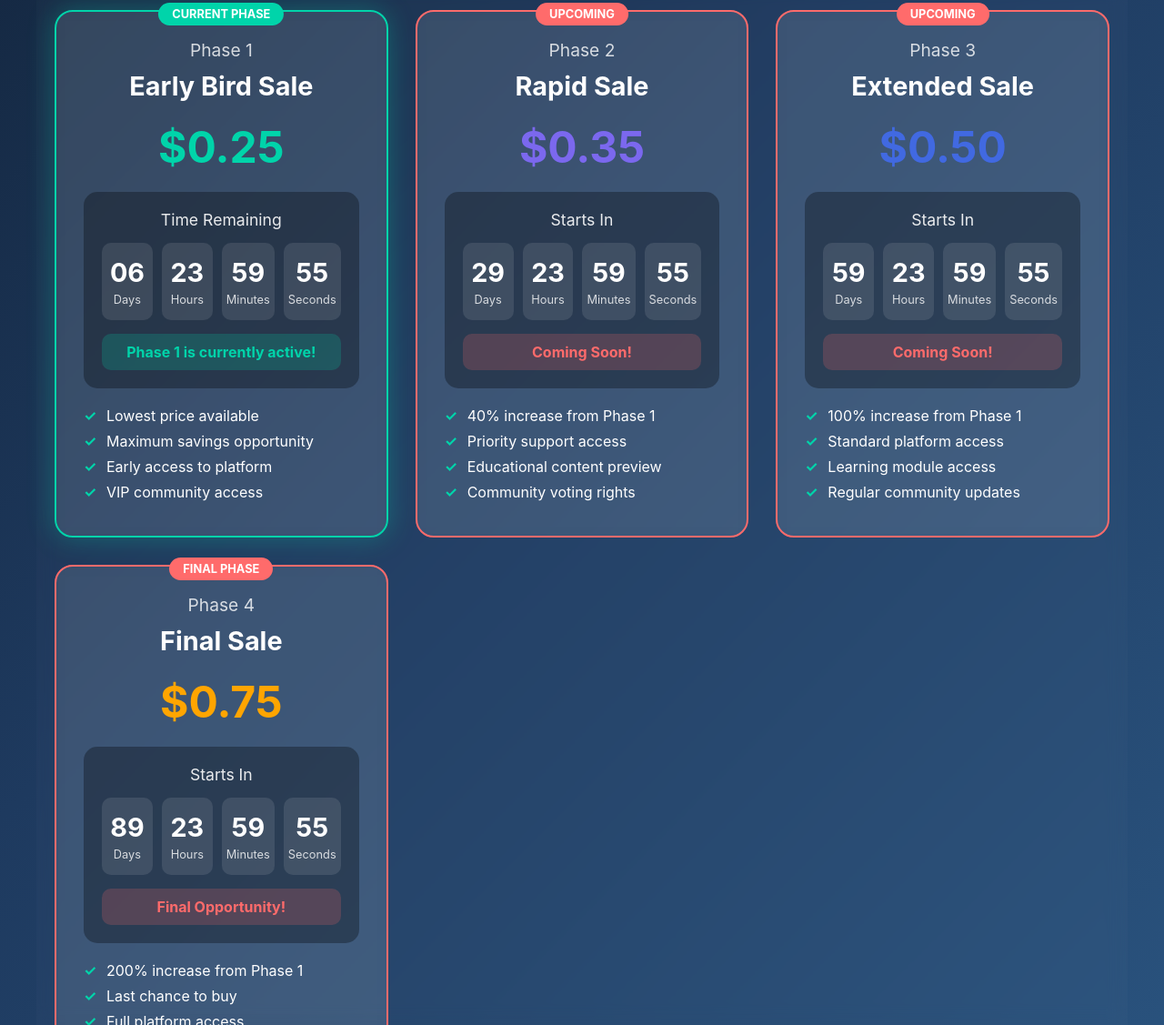
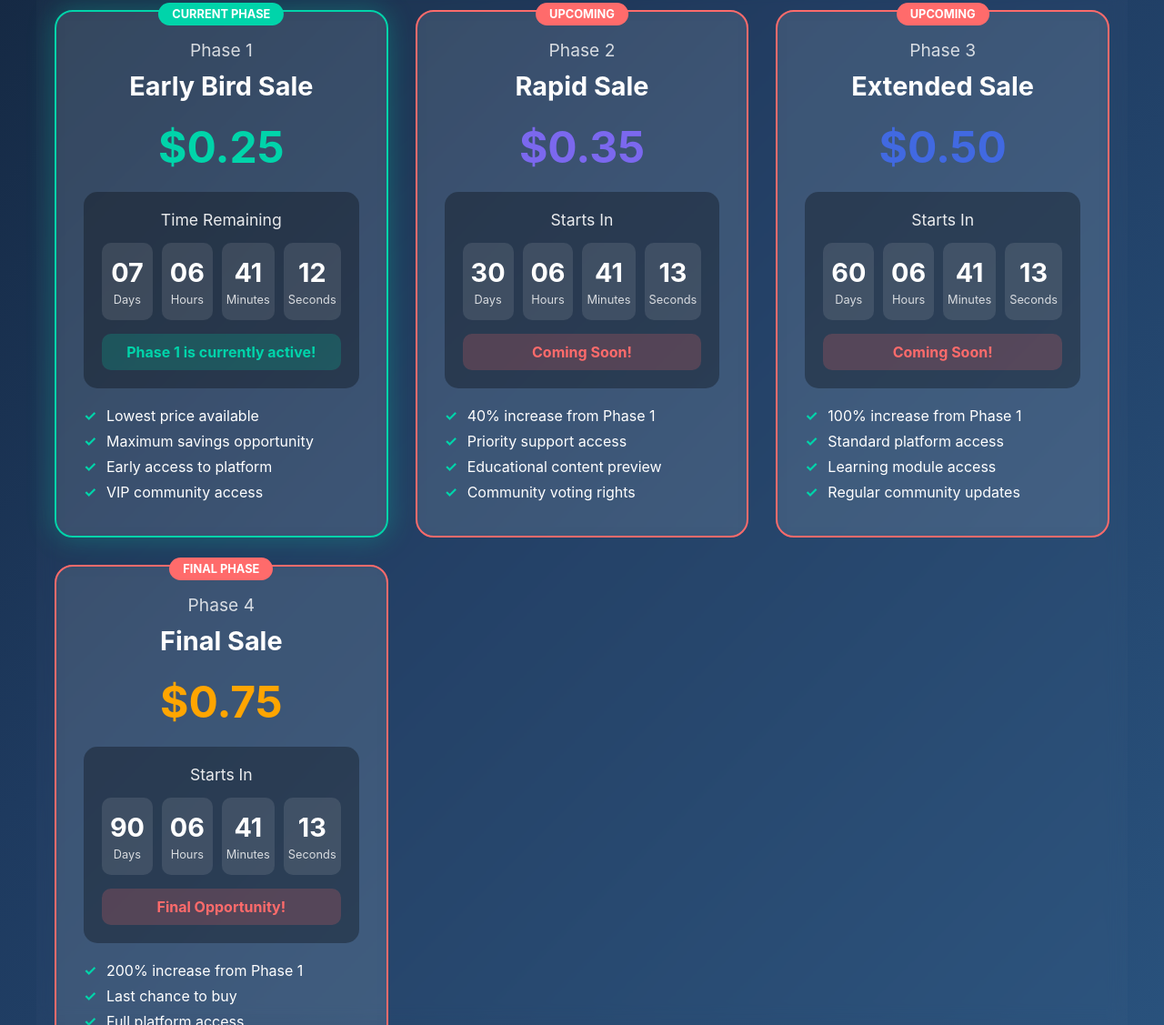
Before and after one commit to Tetherteaching/Home-page, a plain HTML site: page index.html in a window 1280 px wide. Shown: the part 1244-2371 px from the top of the page at 91% size. Drawn offline with Linux system fonts and the light colour scheme.

Commit message:
Update index.html

```diff
--- a/index.html
+++ b/index.html
@@ -872,24 +872,26 @@
     <script>
         // Define phase dates based on the provided schedule
         const now = new Date();
+       // WITH THIS:
 const phases = {
   1: {
-                start: now,
-                end: new Date(now.getTime() + 7 * 24 * 60 * 60 * 1000) // 7 days from now
+    start: new Date('2025-06-16T00:00:00Z'),
+    end: new Date('2025-06-23T23:59:59Z') // Unchanged
   },
   2: {
-                start: new Date(now.getTime() + 30 * 24 * 60 * 60 * 1000), // 30 days from now
-                end: new Date(now.getTime() + 60 * 24 * 60 * 60 * 1000) // 60 days from now (30 day duration)
+    start: new Date('2025-07-17T00:00:00Z'),
+    end: new Date(new Date('2025-07-30T23:59:59Z').getTime() + 30 * 24 * 60 * 60 * 1000 - 1000) // +30 days
   },
   3: {
-                start: new Date(now.getTime() + 60 * 24 * 60 * 60 * 1000), // 60 days from now
-                end: new Date(now.getTime() + 90 * 24 * 60 * 60 * 1000) // 90 days from now (30 day duration)
+    start: new Date('2025-08-16T00:00:00Z'),
+    end: new Date(new Date('2025-08-30T00:00:00Z').getTime() + 60 * 24 * 60 * 60 * 1000 - 1000) // +60 days
   },
   4: {
-                start: new Date(now.getTime() + 90 * 24 * 60 * 60 * 1000), // 90 days from now
-                end: new Date(now.getTime() + 120 * 24 * 60 * 60 * 1000) // 120 days from now (30 day duration)
+    start: new Date('2025-09-15T00:00:00Z'),
+    end: new Date(new Date('2025-09-30T00:00:00Z').getTime() + 90 * 24 * 60 * 60 * 1000 - 1000) // +90 days
   }
 };
+
 
         // Function to update all countdowns
         function updateAllCountdowns() {
@@ -946,6 +948,7 @@
             }
         }
 
+
         function updateCountdown(phaseNumber, targetDate) {
             const now = new Date().getTime();
             const target = targetDate.getTime();
@@ -975,6 +978,7 @@
         // Initialize countdowns and update every second
         updateAllCountdowns();
         setInterval(updateAllCountdowns, 1000);
+
     </script>
 </body>
 </html>
```
Lines whose indentation alone changed are shown as unchanged.
